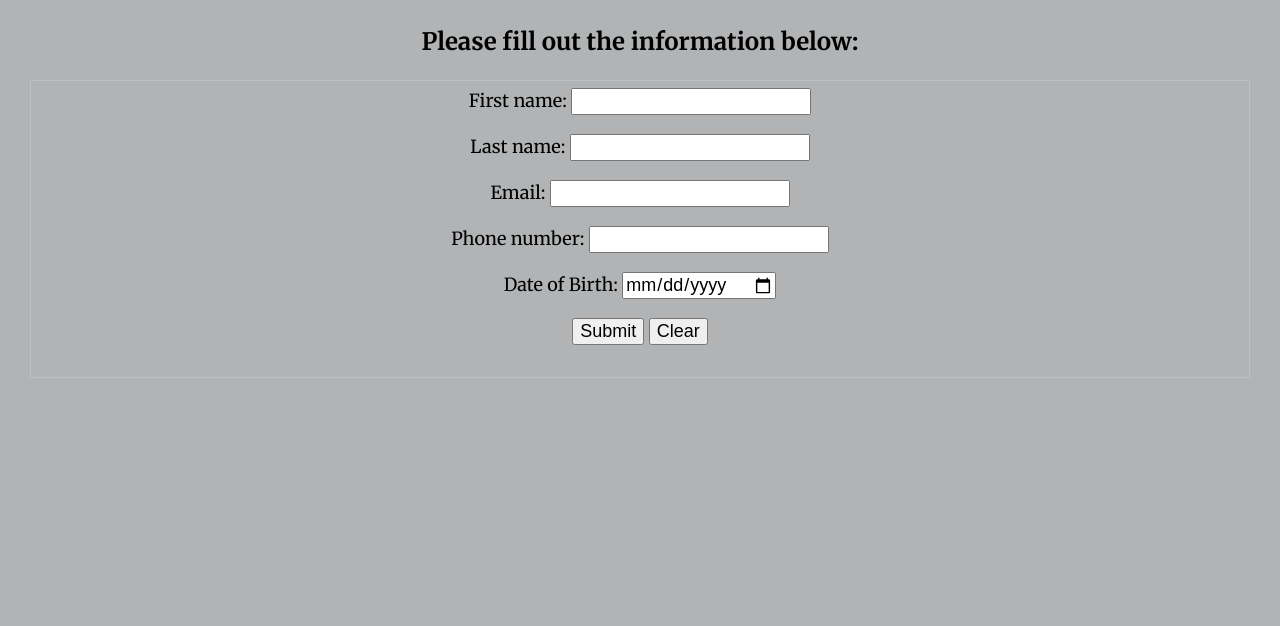
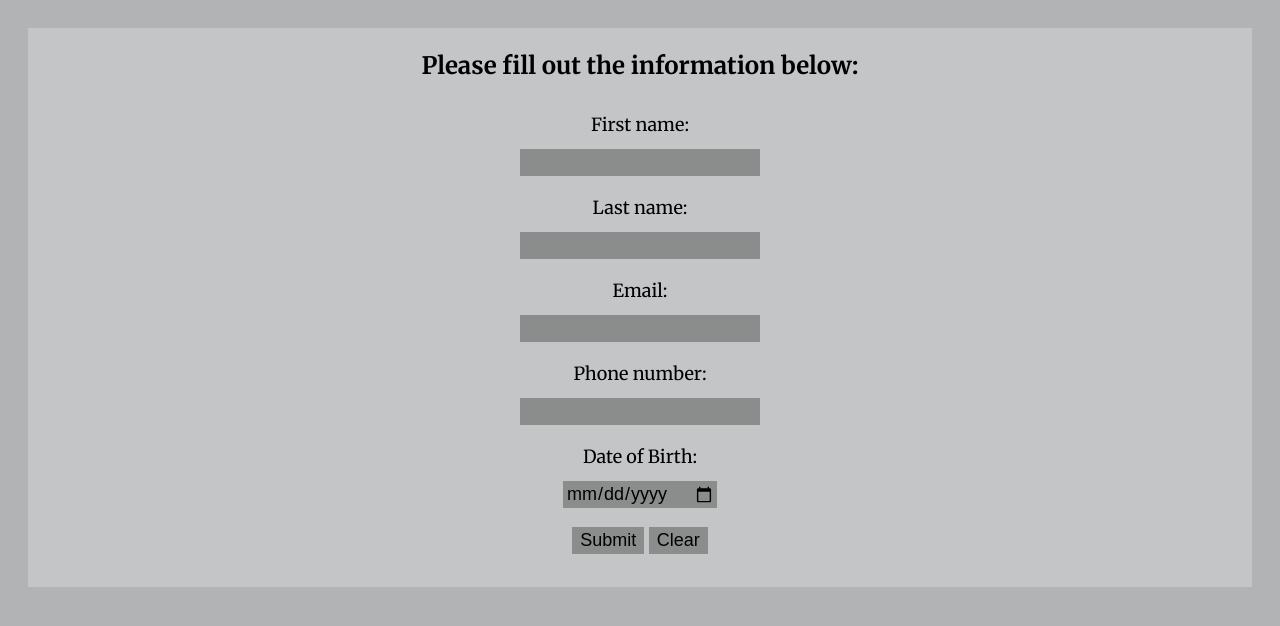
Before and after one commit to julia-honda/lab3, a plain HTML site: page index.html in a window 1280 px wide. Drawn offline with nearby package versions, Linux system fonts and the light colour scheme; files whose address does not match are found by name.

Commit message:
Add border css, padding, and grey background colors

```diff
--- a/assets/css/screen.css
+++ b/assets/css/screen.css
@@ -5,17 +5,36 @@ html {
   font-size: 1.125em; /*18 /16 = 1.125*/
   line-height: 1.55555em; /*28 /18 =1.55555em */
   padding: 1.55555em; /*28 /18 =1.55555em */
-  background: #b1b3b5;
+  background-color: #b1b3b5;
+}
+fieldset{
+  border-color: transparent;
+}
+
+#content {
+  border-color: transparent;
+  background-color: #c3c5c7
 }
 
 h1 {
   font-size: 1.333333em; /*24/18= 1.333333em*/
   font-weight: bold;
-  padding-bottom: 1em; /*18/18=1em */
+  padding-top: 1em; /*18/18=1*/
+  padding-bottom: 1em; /*18/18=1.555 */
+}
+
+label {
+  display: block;
+  padding-bottom: 0.5em; /*9/18=0.5em */
 }
 
 li {
   padding-bottom: 1em; /*18/18=1em */
+}
+
+button, input {
+  border-color: transparent;
+  background-color: #8b8c8c;
 }
 
 @media screen and (min-width: 336px) {
```
